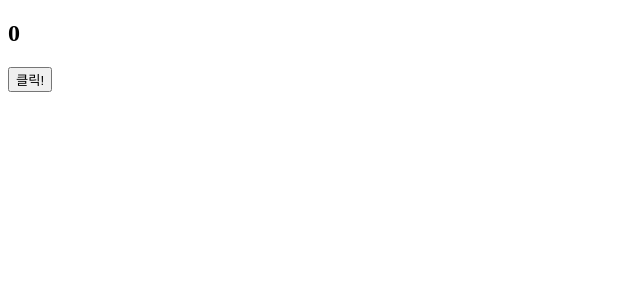
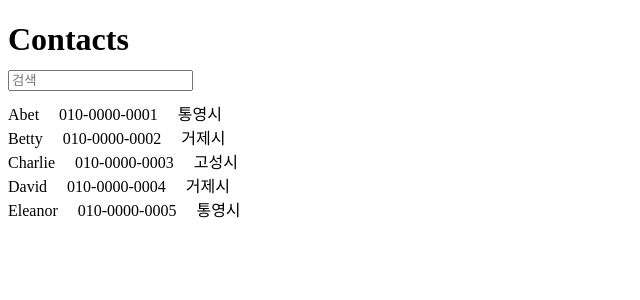
Before and after one commit to hsi05200/React2, a React (Create React App) app: page / in a window 1280 px wide. Shown: the top 300 px of the page, without its empty margins (0-640 px from the left). Built offline with nearby package versions, Linux system fonts and the light colour scheme.

Commit message:
state 값의 mapping을 통해 callback 함수를 이용해 재배열하고 호출한다. 또한 검색키워드값에 따른 검색기능구현 반복학습

```diff
--- a/src/App.css
+++ b/src/App.css
@@ -5,3 +5,25 @@ div {
 	color: blue;
 	font-size: 20px;
 }
+.Keyword {
+	margin-bottom: 10px;
+}
+.Title {
+	margin-bottom: 10px
+}
+.ContactsList {
+  width: 162px;
+  cursor: pointer
+}
+.ContactsList > div:hover {
+  background: #eee
+}
+.Title a {
+  text-decoration: none;
+  color: #000;
+}
+input {
+  margin-bottom: 0;
+  position: relative;
+  top: -10px;
+}
--- a/src/App.js
+++ b/src/App.js
@@ -2,7 +2,9 @@
 import React from 'react';
 //import Contact from './components/Contact';
 //import ContactInfo from './components/Contactinfo';
-import Counter from './components/Counter';
+// import Counter from './components/Counter';
+import Contact from './components/Contact.js';
+import './App.css';
 
 class App extends React.Component {
   render() {
@@ -14,9 +16,9 @@ class App extends React.Component {
 
     return (
       <div>
-        <Counter/>
+        {/* <Counter/> */}
         {/* <ContactInfo name={this.props.name} desc={this.props.desc}/> */}
-        {/* <Contact/> */}
+        <Contact/>
       </div>
     );
   }
--- a/src/components/Contact.js
+++ b/src/components/Contact.js
@@ -1,84 +1,56 @@
 import React from 'react';
-import ContactInfo from './Contactinfo';
-import ContactDetails from './ContactDetails';
-import './css/Contact.css';
+import Contactinfo from './Contactinfo';
 
 class Contact extends React.Component {
 
   constructor(props) {
     super(props);
     this.state = {
-      selectedKey: -1,
-      keyword: '',
-      contactData: [
-        {name: 'Abet', phone: '010-0000-0001'},
-        {name: 'Betty', phone: '010-0000-0002'},
-        {name: 'Charlie', phone: '010-0000-0003'},
-        {name: 'David', phone: '010-0000-0004'}
+      keyword:'',
+      contactData:[
+        {name:'Abet', phone:'010-0000-0001', address:'통영시'},
+        {name:'Betty', phone:'010-0000-0002', address:'거제시'},
+        {name:'Charlie', phone:'010-0000-0003', address:'고성시'},
+        {name:'David', phone:'010-0000-0004', address:'거제시'},
+        {name:'Eleanor', phone:'010-0000-0005', address:'통영시'}
       ]
     };
-
-    this.handleChange = this.handleChange.bind(this);
-    this.handleClick = this.handleClick.bind(this);
+    this.keywordChange = this.keywordChange.bind(this);
   }
 
-  handleChange(e) {
+  keywordChange(e) {
     this.setState({
-      keyword: e.target.value
-    });
-  }
-
-  handleClick(key) {
-    this.setState({
-      selectedKey: key
+      keyword:e.target.value
     });
   }
 
   render() {
-    const mapToComponents = (data) => {
+
+    const mapToComponent = (data) => {
       data.sort();
       data = data.filter(
         (contact) => {
-          return contact.name.toLowerCase() // toLowerCase() : 대소문자 상관없이 검색
-          .indexOf(this.state.keyword) > -1; // 검색대상문자열.indexOf(검색문자) : 검색대상문자열에서 검색문자를 반환한다. 없을시 -1을 반환
+          return contact.name.toLowerCase().indexOf(this.state.keyword) > -1;
         }
-      )
+      );
       return data.map((contact, i) => {
-          return (<ContactInfo
-                    contact={contact}
-                    key={i}
-                    onClick={() => this.handleClick(i)}
-                  />);
+        return (<Contactinfo contact={contact} key={i}/>);
       });
     };
 
     return (
       <div>
-          <h1 className="Title">
-            <a href="http://localhost:3000">Contacts</a>
-          </h1>
-          <input
-            className="Keyword"
-            name="keyword"
-            placeholder="검색"
-            value={this.state.keyword}
-            onChange={this.handleChange}
-          />
-          <div className="ContactsList">{mapToComponents(this.state.contactData)}</div>
-          <ContactDetails
-            isSelected={this.state.selectedKey != -1}
-            contact={this.state.contactData[this.state.selectedKey]}
-          />
+        <h1>Contacts</h1>
+        <input
+          name="keyword"
+          placeholder="검색"
+          value={this.state.keyword}
+          onChange={this.keywordChange}
+        />
+        <div>{mapToComponent(this.state.contactData)}</div>
       </div>
     );
-  }
+  };
 }
 
-ContactDetails.defaultProps = {
-  contact: {
-    name: '',
-    phone: ''
-  }
-};
-
 export default Contact;
--- a/src/components/Contactinfo.js
+++ b/src/components/Contactinfo.js
@@ -1,26 +1,15 @@
 import React from 'react';
-class ContactInfo extends React.Component {
+
+class Contactinfo extends React.Component {
   render() {
     return (
-      <div>
-        <h1>{this.props.name}</h1>
-        <h2>{this.props.number}</h2>
-        <div>{this.props.desc}</div>
-      </div>
+        <div>
+          {this.props.contact.name}<span style={{padding:10}}/>
+          {this.props.contact.phone}<span style={{padding:10}}/>
+          {this.props.contact.address}
+        </div>
     );
   }
 }
 
-// props의 기본값을 설정할 때
-// ContactInfo.defaultProps = {
-//   name: 'Unknown'
-// };
-
-// props의 Type을 설정할 때
-// ContactInfo.propsTypes = {
-//   name:React.propsTypes.string,
-//   desc:React.propsTypes.string,
-//   number:React.propsTypes.number.isRequired
-// };
-
-export default ContactInfo;
+export default Contactinfo;
--- a/src/components/Counter.js
+++ b/src/components/Counter.js
@@ -5,26 +5,39 @@ class Counter extends React.Component {
   constructor(props) {
     super(props);
     this.state = {
-      value: 0
+      value:0
     };
-
-    this.handleClick = this.handleClick.bind(this);
   }
 
-  handleClick() {
+  handleClick1() {
     this.setState({
-      value: this.state.value + 1
+      value:this.state.value + 1
+    });
+  }
+
+  handleClick2() {
+    this.setState({
+      value:this.state.value - 1
     });
   }
 
   render() {
+
+    if(this.state.value > 0) {
+      var value = this.state.value + 1
+    } else if(this.state.value < 0) {
+      this.state.value = 0
+    }
+
     return (
       <div>
-        <h2>{this.state.value}</h2>
-        <button onClick={this.handleClick}>클릭!</button>
+        <h1>Counter</h1>
+        <p>{this.state.value}</p>
+        <button onClick={this.handleClick1.bind(this)}>▲</button>
+        <button onClick={this.handleClick2.bind(this)}>▼</button>
       </div>
-    );
-  }
+    )
+  };
 }
 
 export default Counter;
```
Also changed, not shown: src/components/css/Contact.css (deleted, +0 -17 lines), 1 other file (tests, documents, lock files or other folders).
